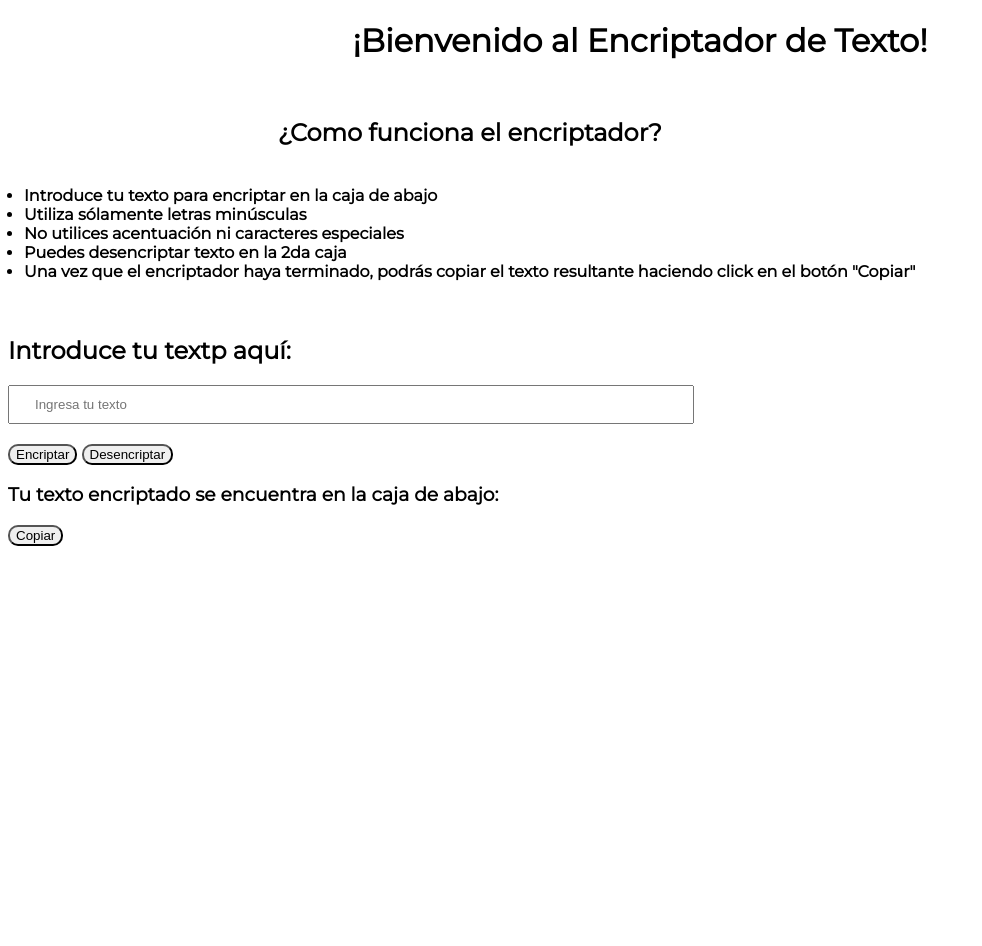
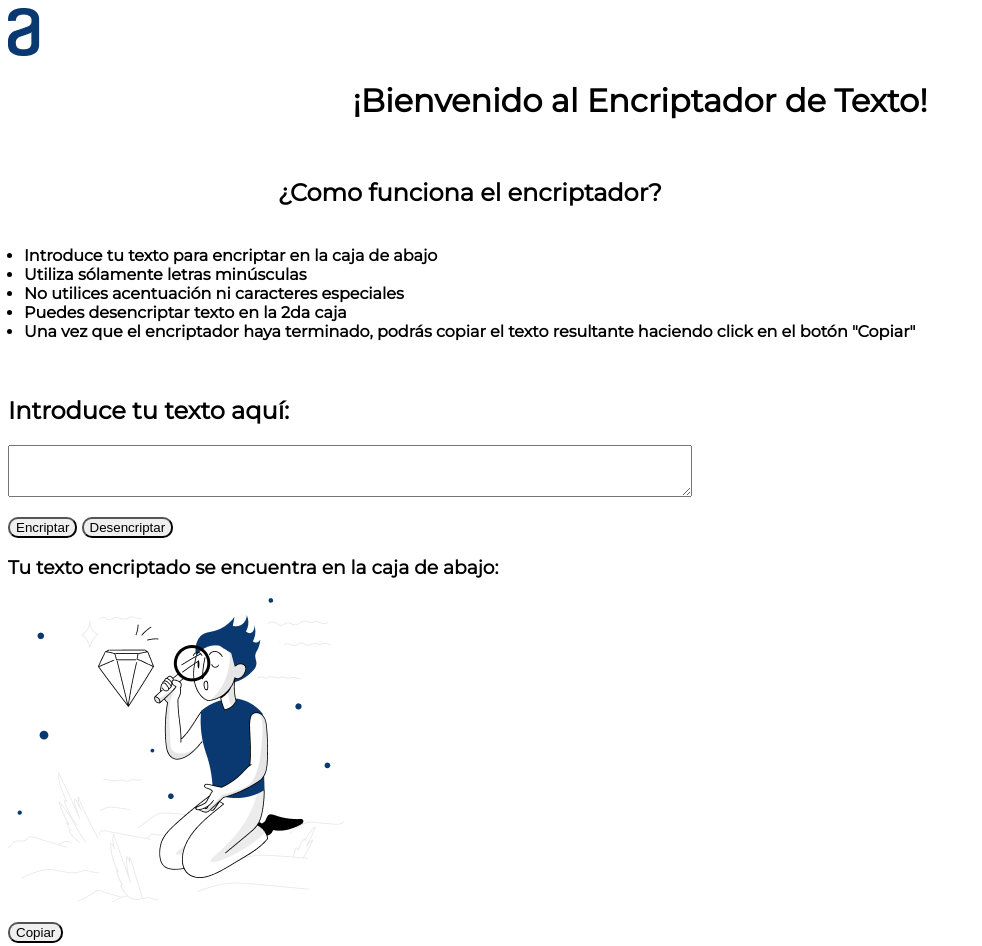
Before and after one commit to OscarMeezs04/encriptador-de-texto, a plain HTML site: page index.htm in a window 1280 px wide. Shown: the whole page, without its empty margins (0-982 px from the left). Before the commit the page ends 800 px from the top, so only its background shows below. Drawn offline with Linux system fonts and the light colour scheme.

Commit message:
Cambio a textarea en vez de input

```diff
--- a/index.htm
+++ b/index.htm
@@ -13,6 +13,7 @@
     <body>
 
         <header>
+            <img src="Imagenes/Vector.png" alt="Logo Alura">
             <h1 class="Titulo">¡Bienvenido al Encriptador de Texto!</h1>
             <div class="ReglasEncriptador">
                 <h2 class="Titulo">¿Como funciona el encriptador?</h2>
@@ -33,14 +34,15 @@
 
         <main>
             <section class="Input">
-                <h2>Introduce tu textp aquí:</h2>
-                <input type="text" class="Caja" placeholder="Ingresa tu texto" id="mensaje" inputmode="latin">
+                <h2>Introduce tu texto aquí:</h2>
+                <textarea class="Caja" placeholder="Ingresa tu texto" id="mensaje" inputmode="latin"> </textarea>
                 <input type="submit"  value="Encriptar" class="Boton" onclick="Encriptar()">
-                <input type="submit" value="Desencriptar" class="Boton" onclick="Desencriptar()">
+                <input type="submit" value="Desencriptar" class="Boton" onclick="Desencriptar()" id="Des">
 
             </section>
             <section class="Output">
                 <h3>Tu texto encriptado se encuentra en la caja de abajo:</h3>
+                <img src="Imagenes/Muñeco.png" alt="Buscando texto">
                 <p id="resultado"></p>
                 <input type="button" value="Copiar" class="Boton" onclick="copiarAlPortapapeles('resultado')">
             </section>
```
Also changed, not shown: Imagenes/Muñeco.png (added), Imagenes/Vector.png (added), style.css (line endings or trailing spaces), 1 other file.
